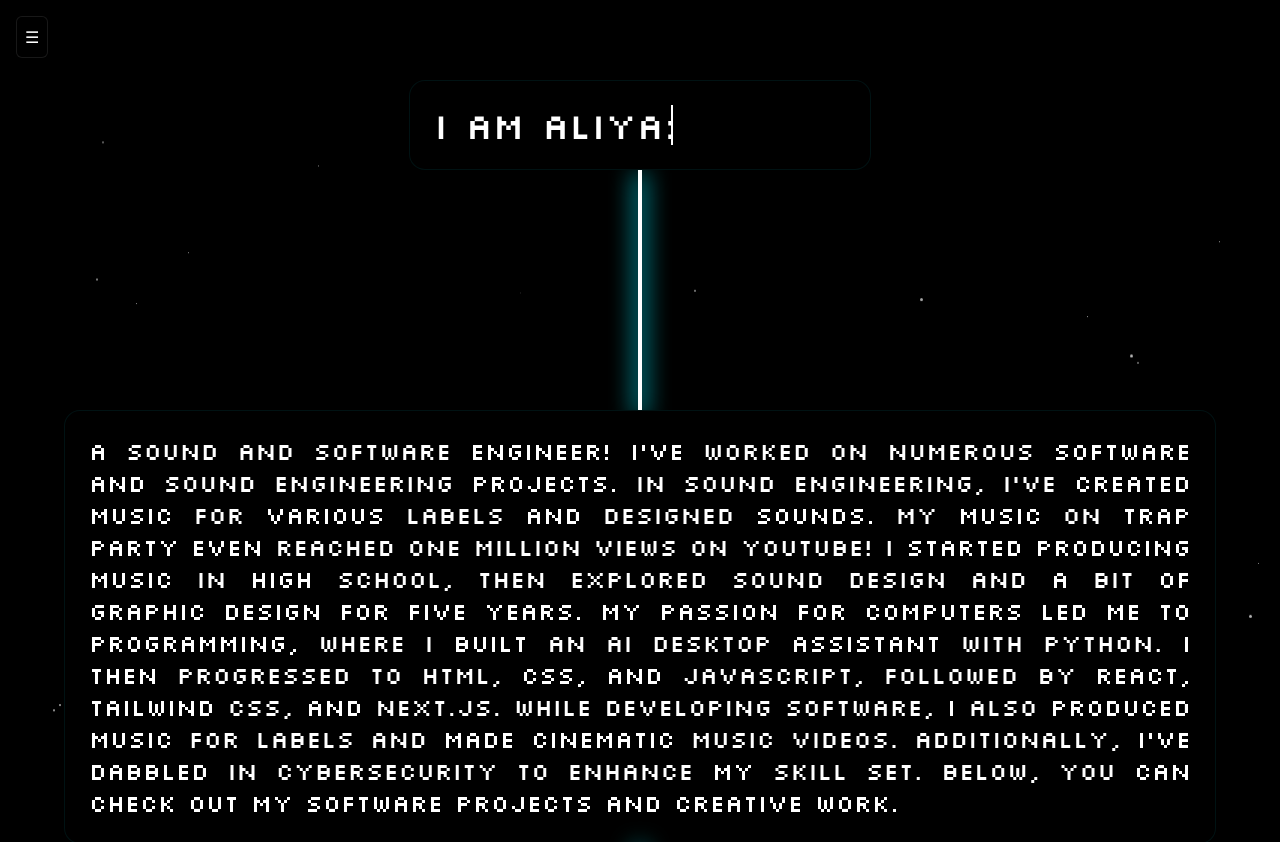
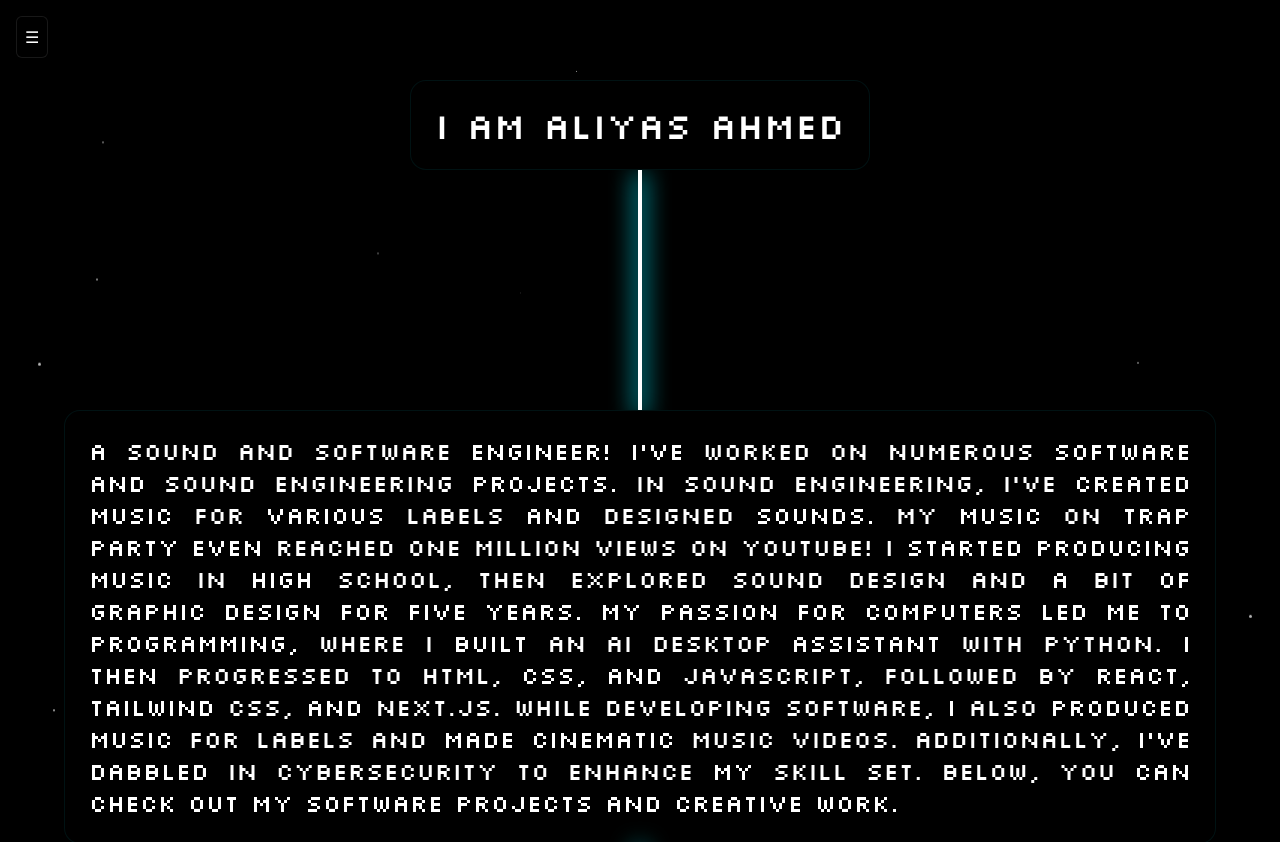
Before and after one commit to AliyasAhmed/PortFolio, a React (Vite) app: page / in a window 1280 px wide. Shown: the top 842 px of the page. Built offline with nearby package versions, Linux system fonts and the light colour scheme; some icons are missing.

Commit message:
Fixed home, about content put delay in inviewanimation.jsx and line.jsx as well

```diff
--- a/src/App.jsx
+++ b/src/App.jsx
@@ -4,12 +4,14 @@ import Home from "./Components/Home";
 import About from "./Components/About";
 import Contact from "./Components/Contact";
 import LocomotiveScroll from "locomotive-scroll";
+import Starbg from "./Components/Starbg";
 
 const App = () => {
   const scroll = new LocomotiveScroll();
   return (
     <>
       <div className="app-container bg-black relative z-0 text-green-950">
+    <Starbg/>
         {/* Navbar */}
         <Navbar />
 
--- a/src/Components/Home.jsx
+++ b/src/Components/Home.jsx
@@ -38,7 +38,7 @@ const Home = () => {
         </div>
         {/* Welcome Message */}
         <InViewAnimation className="flex items-center p-6 border border-border backdrop-blur-sm rounded-2xl lg:text-4xl md:text-4xl bg-bg ">
-          <h1 className="typewriter">i am aliyas ahmed</h1>
+          <h1 className="">i am aliyas ahmed</h1>
         </InViewAnimation>
         {/* Decorative Line */}
         <LightSaver />
--- a/src/Components/Navbar.jsx
+++ b/src/Components/Navbar.jsx
@@ -1,5 +1,4 @@
 import React, { useState } from "react";
-import Starbg from "./Starbg";
 const Navbar = () => {
   const [isOpen, setIsOpen] = useState(false);
 
@@ -7,7 +6,7 @@ const Navbar = () => {
 
   return (
     <>
-    <Starbg/>
+
       <div>
         {/* Hamburger Icon */}
         <button
--- a/src/Components/Starbg.jsx
+++ b/src/Components/Starbg.jsx
@@ -1,6 +1,6 @@
 import React, { useEffect, useMemo, useState } from "react";
 
-const Starbg = ({ starCount = 30 }) => {
+const Starbg = ({ starCount = 20 }) => {
   const [position, setPosition] = useState({ x: 0, y: 0 });
 
   useEffect(() => {
@@ -80,6 +80,7 @@ const Starbg = ({ starCount = 30 }) => {
             height: star.size,
             width: star.size,
             animationDuration: star.duration,
+            willChange: "transform"
           }}
         />
       ))}
```
